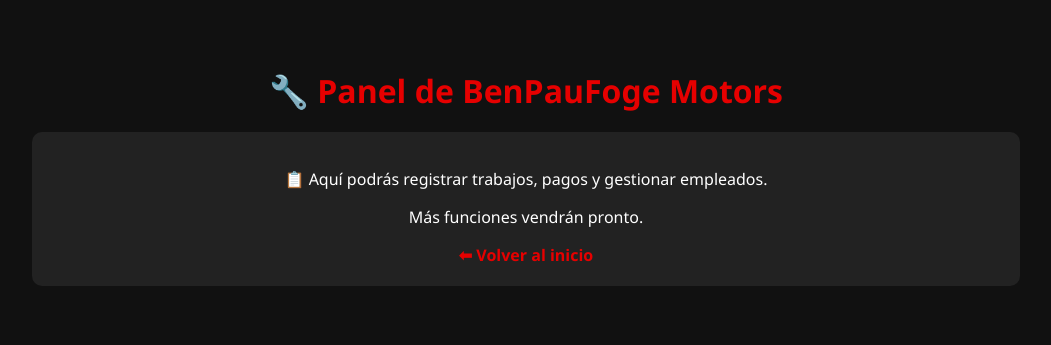
After one commit to Sr-Levin/Benpaufoge-MOTORS-, a Flask app: page /dashboard in a window 1280 px wide. The commit adds this page. Shown: the top 345 px of the page, without its empty margins (114-1165 px from the left). Run offline with Flask 3, Linux system fonts and the light colour scheme.

Commit message:
Add files via upload

```diff
--- a/main.py
+++ b/main.py
@@ -1,4 +1,4 @@
-from flask import Flask, render_template
+from flask import Flask, render_template, request
 
 app = Flask(__name__)
 
@@ -6,5 +6,9 @@ app = Flask(__name__)
 def home():
     return render_template("index.html")
 
+@app.route("/dashboard")
+def dashboard():
+    return render_template("dashboard.html")
+
 if __name__ == "__main__":
     app.run(host="0.0.0.0", port=3000)
--- /dev/null
+++ b/templates/dashboard.html
@@ -0,0 +1,40 @@
+<!DOCTYPE html>
+<html lang="es">
+<head>
+  <meta charset="UTF-8">
+  <title>Panel - BenPauFoge</title>
+  <style>
+    body {
+      background: #111;
+      color: white;
+      font-family: 'Segoe UI', sans-serif;
+      padding: 40px;
+      text-align: center;
+    }
+    h1 {
+      color: #e60000;
+      margin-bottom: 20px;
+    }
+    .box {
+      background: #222;
+      padding: 20px;
+      border-radius: 10px;
+      margin: 20px auto;
+      width: 80%;
+    }
+    a {
+      color: #e60000;
+      text-decoration: none;
+      font-weight: bold;
+    }
+  </style>
+</head>
+<body>
+  <h1>🔧 Panel de BenPauFoge Motors</h1>
+  <div class="box">
+    <p>📋 Aquí podrás registrar trabajos, pagos y gestionar empleados.</p>
+    <p>Más funciones vendrán pronto.</p>
+    <a href="/">⬅ Volver al inicio</a>
+  </div>
+</body>
+</html>
```
Also changed, not shown: templates/index.html (+7 -4 lines).
